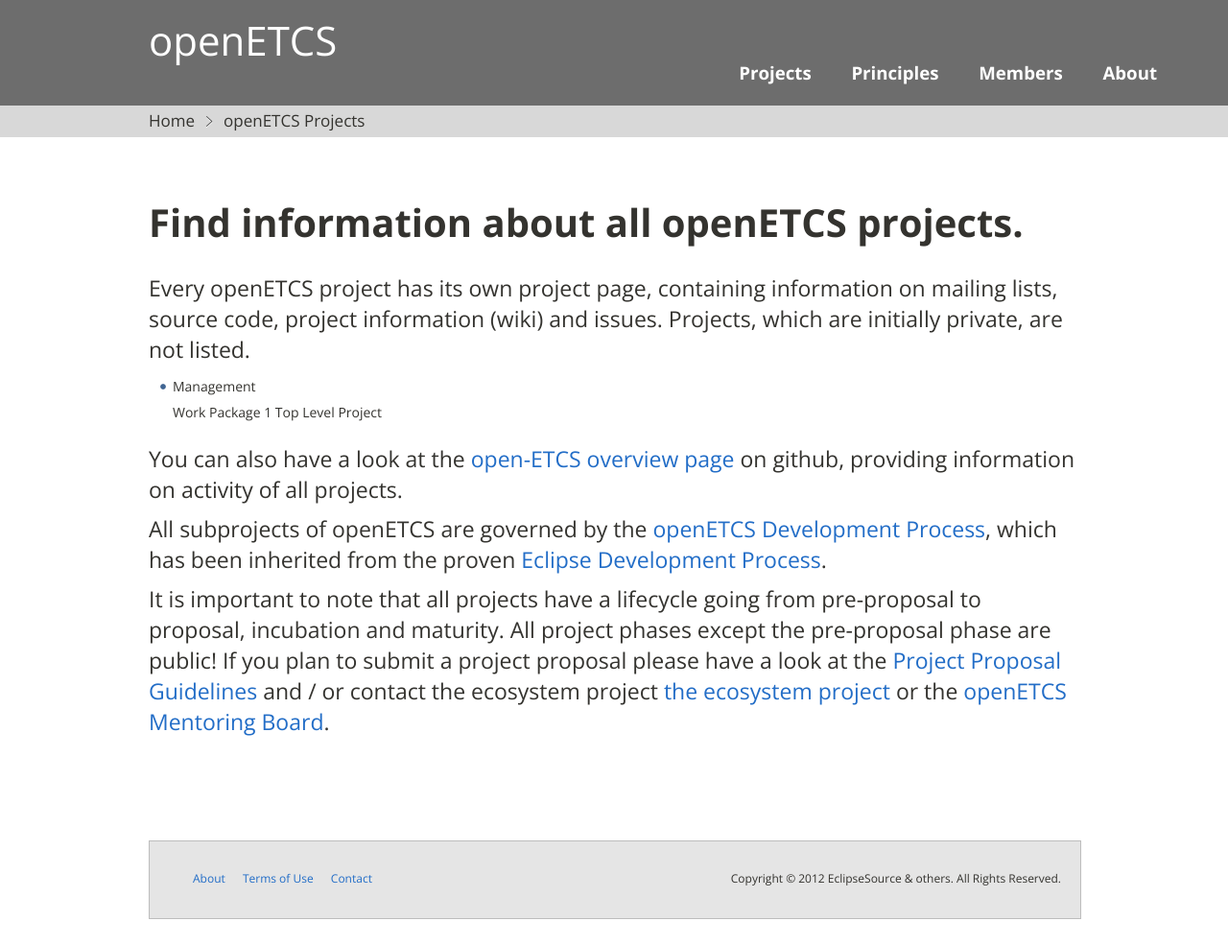
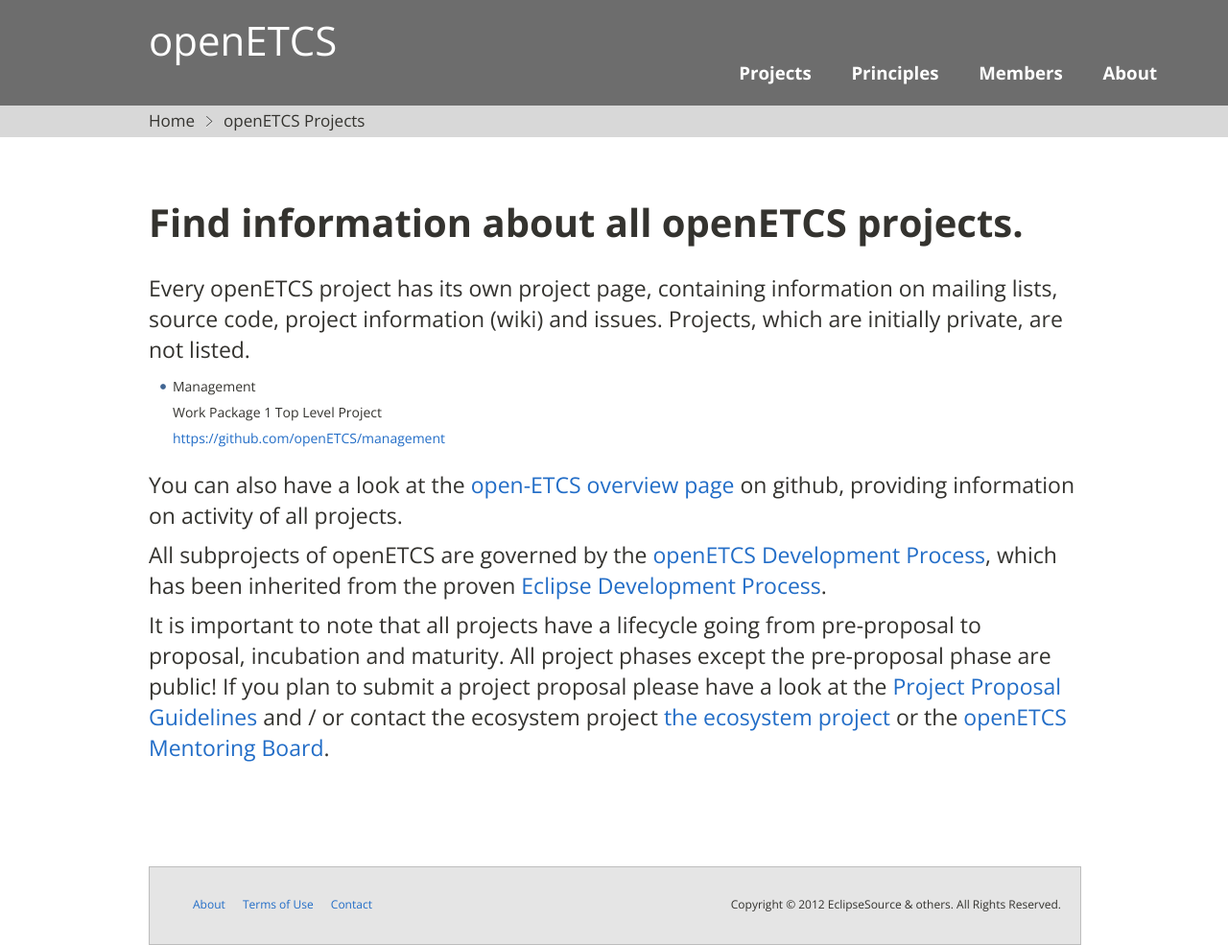
Before and after one commit to openETCS/openetcs.github.com, a Jekyll site: the page built from projects.html, in a window 1280 px wide. Shown: the whole page at 96% size. Built offline with Jekyll 4.4.1, drawn with Linux system fonts in a browser that asks for light colours; before the commit the page ends 958 px from its top, so only the background shows below that; part of the change alters nothing that is shown.

Commit message:
Update projects.html

```diff
--- a/projects.html
+++ b/projects.html
@@ -11,7 +11,7 @@ title: openETCS Projects
   </p>
   <p>
   <ul id="plist">
-<li><p>Management</p><p>Work Package 1 Top Level Project</p><p><a href="https://github.com/openETCS/management"></a></p></li>
+<li><p>Management</p><p>Work Package 1 Top Level Project</p><p><a href="https://github.com/openETCS/management">https://github.com/openETCS/management</a></p></li>
 
   </ul>
   </p>
```
